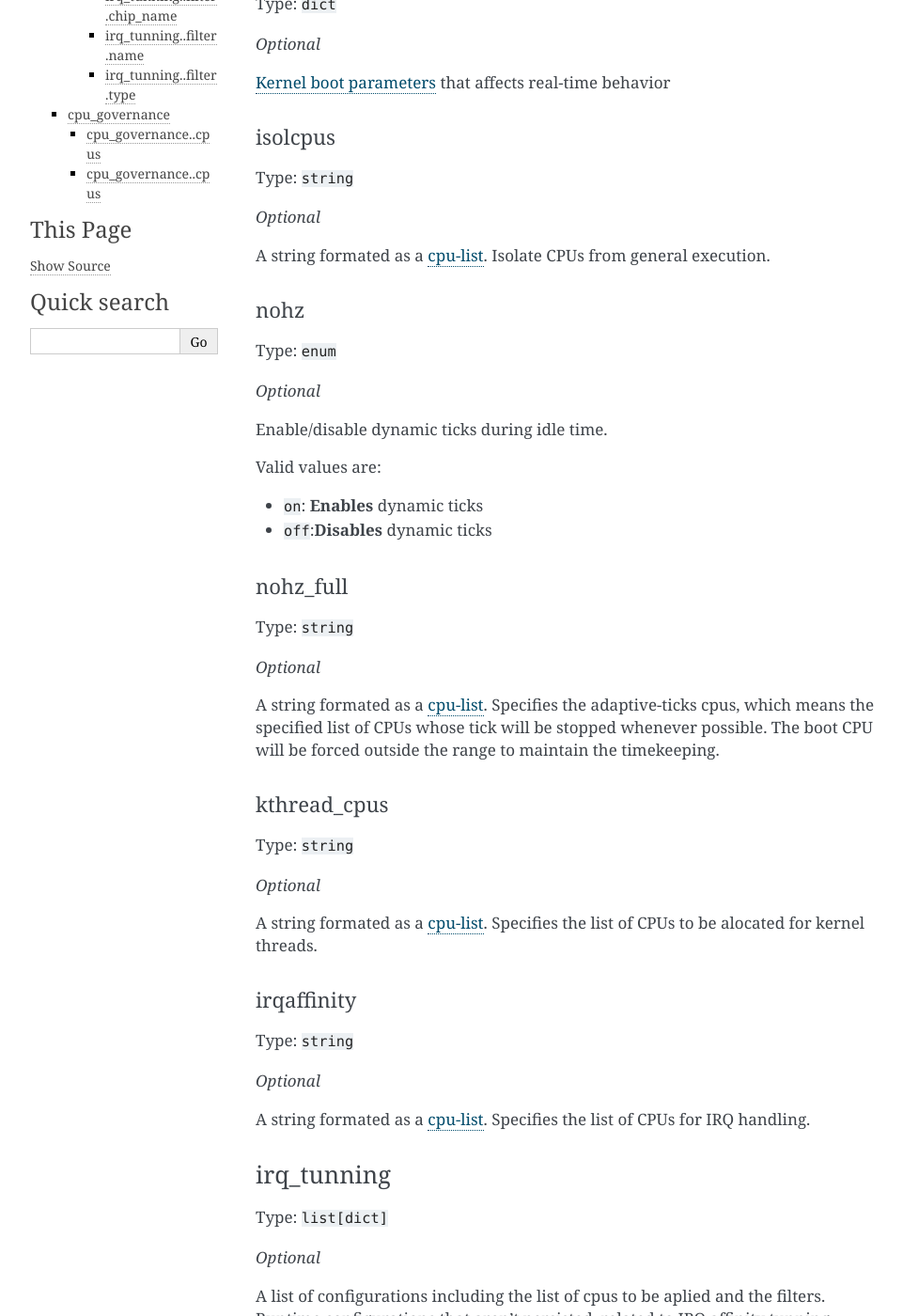
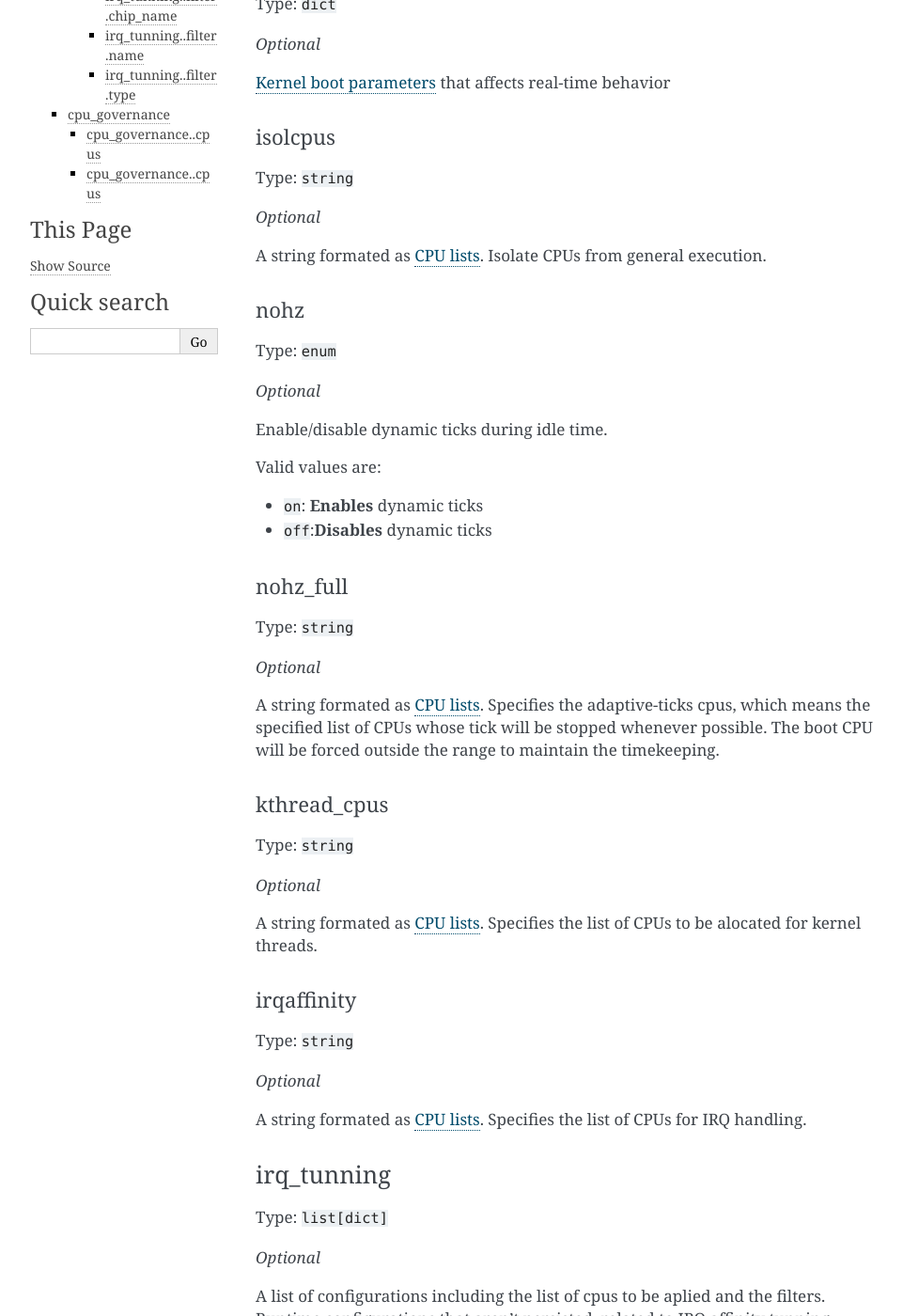
Before and after one commit to canonical/real-time-ubuntu-docs, a Sphinx documentation site: the page built from docs/reference/rt-conf-yaml.md, in a window 1280 px wide and 1400 px high, scrolled down 382 px. Shown: the whole window at 94% size, without its empty margins (148-1109 px from the left). Built offline with Sphinx 7.4.7, drawn with Linux system fonts in a browser that asks for light colours; some of the changed text lies outside the part shown.

Commit message:
feat: point cpu-lists ref to internal docs definition
Signed-off-by: Lincoln Wallace <lincoln.wallace@canonical.com>

```diff
--- a/docs/how-to/cpu-boot-configs.rst
+++ b/docs/how-to/cpu-boot-configs.rst
@@ -10,6 +10,7 @@ The parameters covered here should be passed to the bootloader.
 For that, refer to :doc:`modify-kernel-boot-parameters`.
 
 
+.. _cpu-lists:
 CPU lists
 ---------
 
--- a/docs/reference/rt-conf-yaml.md
+++ b/docs/reference/rt-conf-yaml.md
@@ -22,7 +22,7 @@ Type: `string`
 
 _Optional_
 
-A string formated as a [cpu-list](https://www.kernel.org/doc/html/v5.15/admin-guide/kernel-parameters.html#cpu-lists).
+A string formated as {ref}`cpu-lists`.
 Isolate CPUs from general execution.
 
 #### nohz
@@ -43,7 +43,7 @@ Type: `string`
 
 _Optional_
 
-A string formated as a [cpu-list](https://www.kernel.org/doc/html/v5.15/admin-guide/kernel-parameters.html#cpu-lists).
+A string formated as {ref}`cpu-lists`.
 Specifies the adaptive-ticks cpus, which means the specified list of CPUs whose tick will be stopped whenever possible.
 The boot CPU will be forced outside the range to maintain the timekeeping.
 
@@ -53,7 +53,7 @@ Type: `string`
 
 _Optional_
 
-A string formated as a [cpu-list](https://www.kernel.org/doc/html/v5.15/admin-guide/kernel-parameters.html#cpu-lists).
+A string formated as {ref}`cpu-lists`.
 Specifies the list of CPUs to be alocated for kernel threads.
 
 #### irqaffinity
@@ -62,7 +62,7 @@ Type: `string`
 
 _Optional_
 
-A string formated as a [cpu-list](https://www.kernel.org/doc/html/v5.15/admin-guide/kernel-parameters.html#cpu-lists).
+A string formated as {ref}`cpu-lists`.
 Specifies the list of CPUs for IRQ handling.
 
 (irqt)=
@@ -93,7 +93,7 @@ Type `string`
 
 _Required_
 
-A string formated as a [cpu-list](https://www.kernel.org/doc/html/v5.15/admin-guide/kernel-parameters.html#cpu-lists).
+A string formated as {ref}`cpu-lists`.
 Specifies the list of CPUs which will handle the matched IRQs on the {ref}`filter <irqfilter>`.
 
 (irqfilter)=
@@ -165,7 +165,7 @@ Type: `string`
 
 _Required_
 
-A string formated as a [cpu-list](https://www.kernel.org/doc/html/v5.15/admin-guide/kernel-parameters.html#cpu-lists).
+A string formated as {ref}`cpu-lists`.
 Specifies which cpus are going to be configured with the scaling governor specified in the item.
 
 
```
